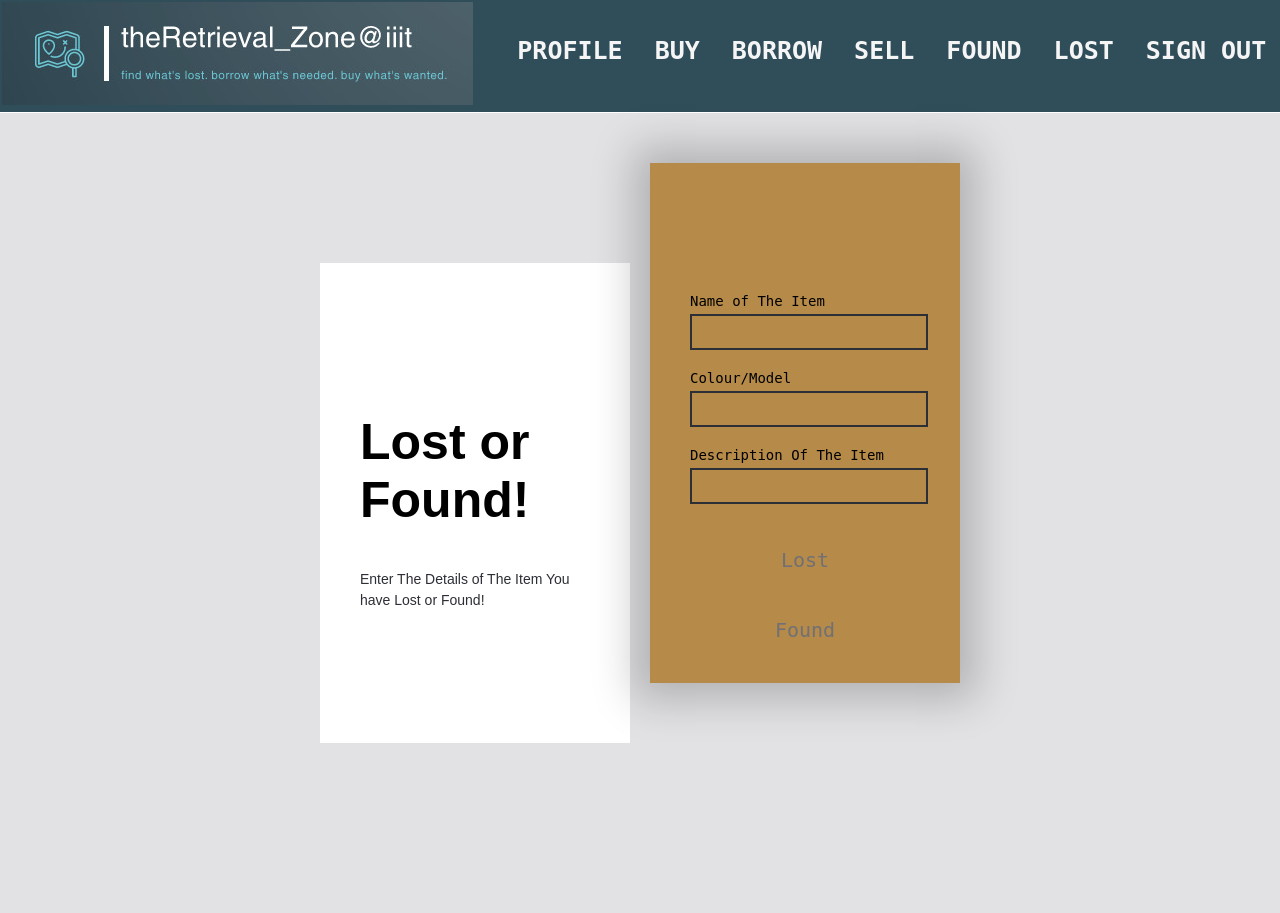
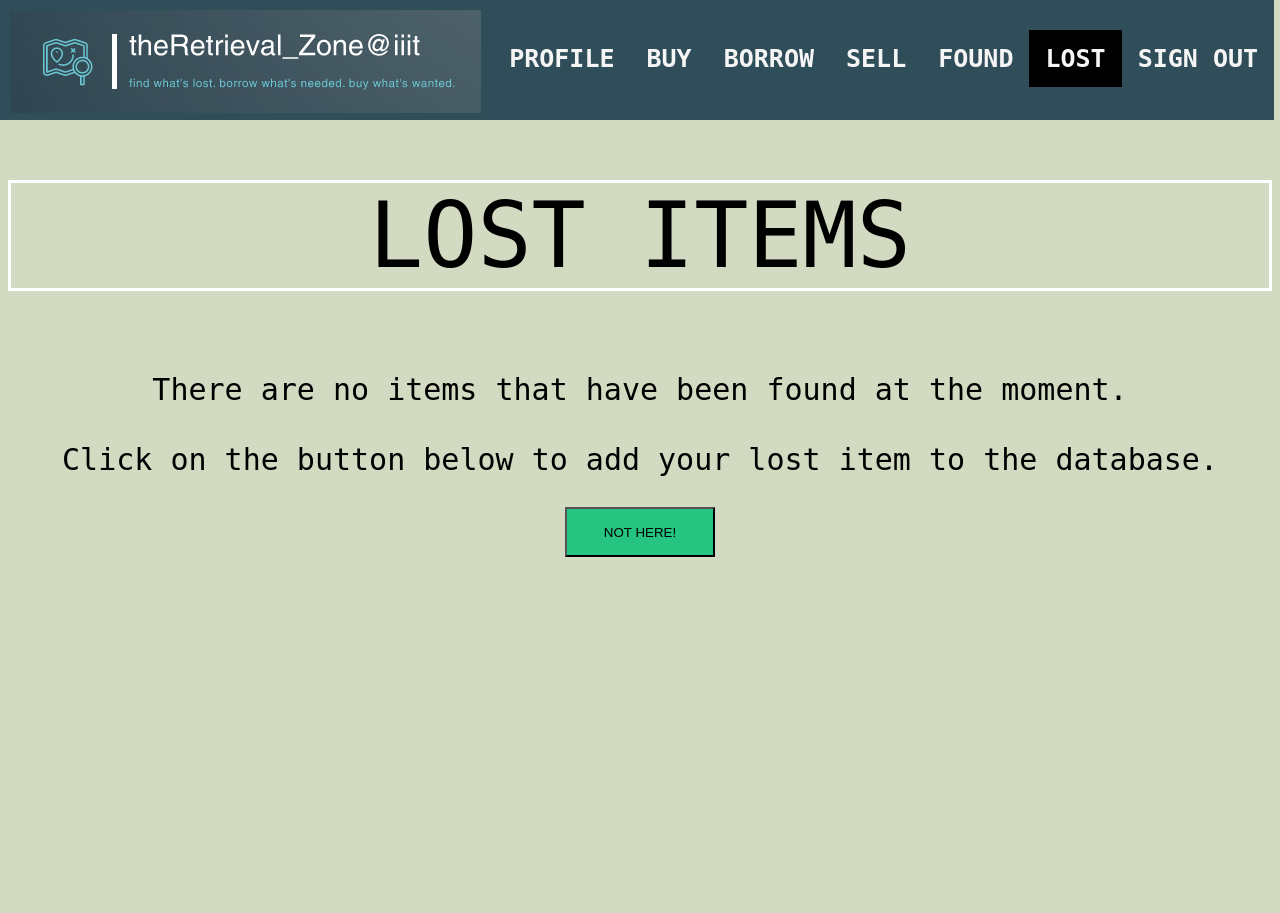
Before and after one commit to hemanth-sunkireddy/ISS_Hackhaton, a Flask app: template templates/lostView.html in a window 1280 px wide. After the commit the page ends 557 px from the top, so only its background shows below. Run offline with Flask 3, Linux system fonts and the light colour scheme; the template is opened without the code that fills it, so the values that code supplies are empty; some web fonts are replaced.

Commit message:
Update lostView.html

```diff
--- a/templates/lostView.html
+++ b/templates/lostView.html
@@ -1,11 +1,70 @@
-<!DOCTYPE html>
 <html>
-    <title>Found!</title>
+    <body>
+		<title>Lost Items</title>
 		<link rel="stylesheet" href="../static/css/navbar.css">
+		<style>
+			h1{
+	  font-size: 90px;
+	  color: black;
+	  border-color: #fff;
+	  border-style: solid;
+	  text-transform: uppercase;
+	  font-weight: 300;
+	  text-align: center;
+	  margin-bottom: 15px;
+	  font-family: monospace;
+	}
+	table{
+	  width:100%;
+	  table-layout: fixed;
+	  font-family: monospace;
+	}
+	.tbl-header{
+	  background-color: black;
+	 }
+	.tbl-content{
+	  height:300px;
+	  overflow-x:auto;
+	  margin-top: 0px;
+	  border: 8px solid black;
+	}
+	th{
+	  padding: 20px 15px;
+	  text-align: center;
+	  font-weight: 500;
+	  font-size: 31px;
+	  color: black;
+	  text-transform: uppercase;
+	}
+	td{
+	  padding: 15px;
+	  text-align: center;
+	  vertical-align:middle;
+	  font-weight: 300;
+	  font-size: 23px;
+	  color: black;
+	  border-bottom: solid 8px rgba(255,255,255,0.1);
+	}
+
+
+body{
+	background-color:#D2DAC2;
+	overflow-x: hidden;
+}
+
+
+	section{
+	  margin: 50px;
+	}
+  .button-51:hover {
+      background-color: #25c481;
+      color: #fff;
+    }
+	</style>
 		<ul>
 			<img src="../static/logo.jpeg" style="margin-top:10px;margin-left:10px;">
 			<li><a href="/index.html">SIGN OUT</a></li>
-      <li><a href="/lostView.html">LOST</a></li>
+			<li><a href="/lostView.html" a class="active">LOST</a></li>
 			<li><a href="/foundView.html" >FOUND</a></li>
 			<li><a href="/sell.html">SELL</a></li>
 			<li><a href="/borrow.html">BORROW</a></li>
@@ -13,230 +72,38 @@
 			<li><a href="/studentProfile.html"  >PROFILE</a></li>
 			<li><a href="/homepage.html" >HOME</a></li>
 		  </ul>
-    <div class="page" style="margin-top: -15px;">
-        <div class="container" style="margin-top:-180px">
-          <div class="left" style="top:100px;">
-            <div class="login" style="margin-top:150px;" >Lost or Found!</div>
-            <div class="eula" style="color:#2D2F36;">Enter The Details of The Item You have Lost or Found!</div>
-          </div>
-          <div class="right">
-            <svg viewBox="0 0 320 300">
-              <path d="m 40,120.00016 239.99984,-3.2e-4 c 0,0 24.99263,0.79932 25.00016,35.00016 0.008,34.20084 -25.00016,35 -25.00016,35 h -239.99984 c 0,-0.0205 -25,4.01348 -25,38.5 0,34.48652 25,38.5 25,38.5 h 215 c 0,0 20,-0.99604 20,-25 0,-24.00396 -20,-25 -20,-25 h -190 c 0,0 -20,1.71033 -20,25 0,24.00396 20,25 20,25 h 168.57143" />
-            </svg>
-            <div class="form" style="top:70px;">
-                <form method="POST" action="/submit1">
-                  <label for="name">Name of The Item</label>
-                  <input type="text" id="name" name="name">
-                  <label for="colormodel">Colour/Model</label>
-                  <input type="text" id="colourmodel" name="colourmodel">
-                  <label for="description">Description Of The Item</label>
-                  <input type="text" id="description" name="description">
-                  <!-- <input type="submit" id="submit" value="Submit"> -->
-
-                  <input type="hidden" id="action" name="action" value="">
-                  <input type="submit" id="submit" value="Lost" onclick="updateAction('Lost')">
-                  <input type="hidden" id="action" name="action" value="">
-                  <input type="submit" id="submit" value="Found" onclick="updateAction('Found')">
-                </form>
-              </div>
-
-        </div>
-      </div>
-      <style>
-        @import url('https://rsms.me/inter/inter-ui.css');
-::selection {
-  background: #2D2F36;
-}
-::-webkit-selection {
-  background: #2D2F36;
-}
-::-moz-selection {
-  background: #2D2F36;
-}
-body {
-  background: white;
-  font-family: 'Inter UI', sans-serif;
-  margin: 0;
-  /* padding: 20px; */
-  overflow-y:hidden ;
-  overflow-x: hidden;
-}
-.page {
-  background: #e2e2e5;
-  display: flex;
-  flex-direction: column;
-  height: calc(100%);
-  position: absolute;
-  place-content: center;
-  width: calc(100%);
-}
-@media (max-width: 767px) {
-  .page {
-    height: auto;
-    margin-bottom: 20px;
-    padding-bottom: 20px;
-  }
-}
-.container {
-  display: flex;
-  height: 520px;
-  margin: 0 auto;
-  width: 640px;
-}
-@media (max-width: 767px) {
-  .container {
-    flex-direction: column;
-    height: 630px;
-    width: 320px;
-  }
-}
-.left {
-  background: white;
-  height: calc(100% - 40px);
-  top: 20px;
-  position: relative;
-  width: 50%;
-}
-@media (max-width: 767px) {
-  .left {
-    height: 100%;
-    left: 20px;
-    width: calc(100% - 40px);
-    max-height: 270px;
-  }
-}
-.login {
-  font-size: 50px;
-  font-weight: 900;
-  margin: 50px 40px 40px;
-}
-.eula {
-  color: #999;
-  font-size: 14px;
-  line-height: 1.5;
-  margin: 40px;
-}
-.right {
-  background: #b68a49;
-  box-shadow: 0px 0px 40px 16px rgba(0,0,0,0.22);
-  color: #F1F1F2;
-  position: relative;
-  width: 50%;
-}
-@media (max-width: 767px) {
-  .right {
-    flex-shrink: 0;
-    height: 100%;
-    width: 100%;
-    max-height: 350px;
-  }
-}
-svg {
-  position: absolute;
-  width: 320px;
-}
-path {
-  fill: none;
-  stroke: url(#linearGradient);;
-  stroke-width: 4;
-  stroke-dasharray: 240 1386;
-}
-.form {
-  margin: 40px;
-  position: absolute;
-}
-label {
-  font-family: monospace;
-  color:  black;
-  display: block;
-  font-size: 14px;
-  height: 16px;
-  margin-top: 20px;
-  margin-bottom: 5px;
-}
-input {
-  font-family: monospace;
-  background: transparent;
-  border-color: #2D2F36;
-  border-style: solid;
-  color: black;
-  font-size: 20px;
-  height: 30px;
-  line-height: 30px;
-  outline: none !important;
-  width: 100%;
-}
-
-input::-moz-focus-inner {
-  border: 0;
-}
-#submit {
-  color: #707075;
-  margin-top: 40px;
-  transition: color 300ms;
-  border: 0;
-}
-#submit:focus {
-  color: #f2f2f2;
-}
-#submit:active {
-  color: #d0d0d2;
-}
-      </style>
-      <script>
-        function updateAction(action) {
-  document.getElementById("action").value = action;
-}
-        var current = null;
-document.querySelector('#email').addEventListener('focus', function(e) {
-  if (current) current.pause();
-  current = anime({
-    targets: 'path',
-    strokeDashoffset: {
-      value: 0,
-      duration: 700,
-      easing: 'easeOutQuart'
-    },
-    strokeDasharray: {
-      value: '240 1386',
-      duration: 700,
-      easing: 'easeOutQuart'
-    }
-  });
-});
-document.querySelector('#password').addEventListener('focus', function(e) {
-  if (current) current.pause();
-  current = anime({
-    targets: 'path',
-    strokeDashoffset: {
-      value: -336,
-      duration: 700,
-      easing: 'easeOutQuart'
-    },
-    strokeDasharray: {
-      value: '240 1386',
-      duration: 700,
-      easing: 'easeOutQuart'
-    }
-  });
-});
-document.querySelector('#submit').addEventListener('focus', function(e) {
-  if (current) current.pause();
-  current = anime({
-    targets: 'path',
-    strokeDashoffset: {
-      value: -730,
-      duration: 700,
-      easing: 'easeOutQuart'
-    },
-    strokeDasharray: {
-      value: '530 1386',
-      duration: 700,
-      easing: 'easeOutQuart'
-    }
-  });
-});
-
-      </script>
-
+       <h1>Lost Items</h1>
+	   {% if rows %}
+	<table class="playlist">
+		<thead>
+			<tr>
+				<th>Name</th>
+				<th>Description</th>
+        <th>Finder's Id</th>
+				<th>Finder's Name</th>
+				<th>Contact No.</th>
+			</tr>
+		</thead>
+		<tbody>
+			{% for row in rows %}
+				<tr>
+					<td>{{ row[0] }}</td>
+					<td>{{ row[1] }}</td>
+         <td>{{ row[3] }}</td>
+					<td>{{ row[5] }}</td>
+          <td>{{ row[6] }}</td>
+		</tr>
+		{% endfor %}
+	</tbody>
+</table>
+{% else %}
+<br>
+<br>
+<p style="font-family:monospace;font-size:30px;text-align:center;">There are no items that have been found at the moment.<br> <br> Click on the button below to add your lost item to the database.</p>
+{% endif %}
+	<div style="text-align:center;margin-top:30px;">
+		<a href="lostfoundAdd.html">
+			<button class="button-51" role="button" style="height:50px;width:150px;background-color:#25c481;">NOT HERE!</button>
+		</a>
+    </body>
 </html>
```
Lines whose indentation alone changed are shown as unchanged.
